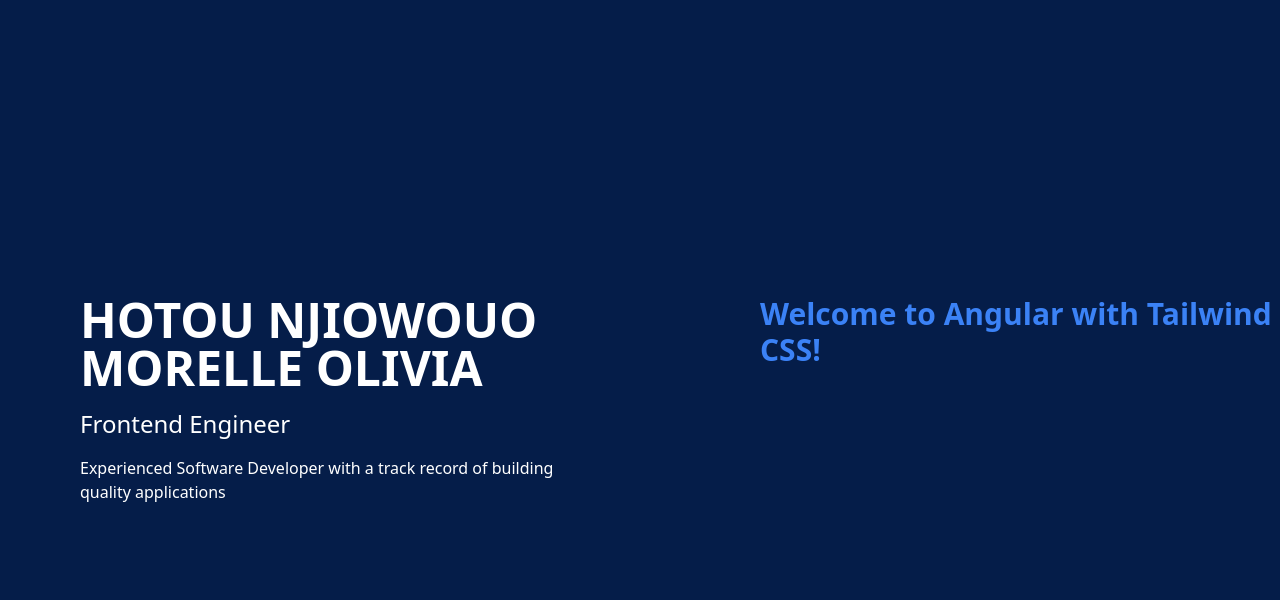
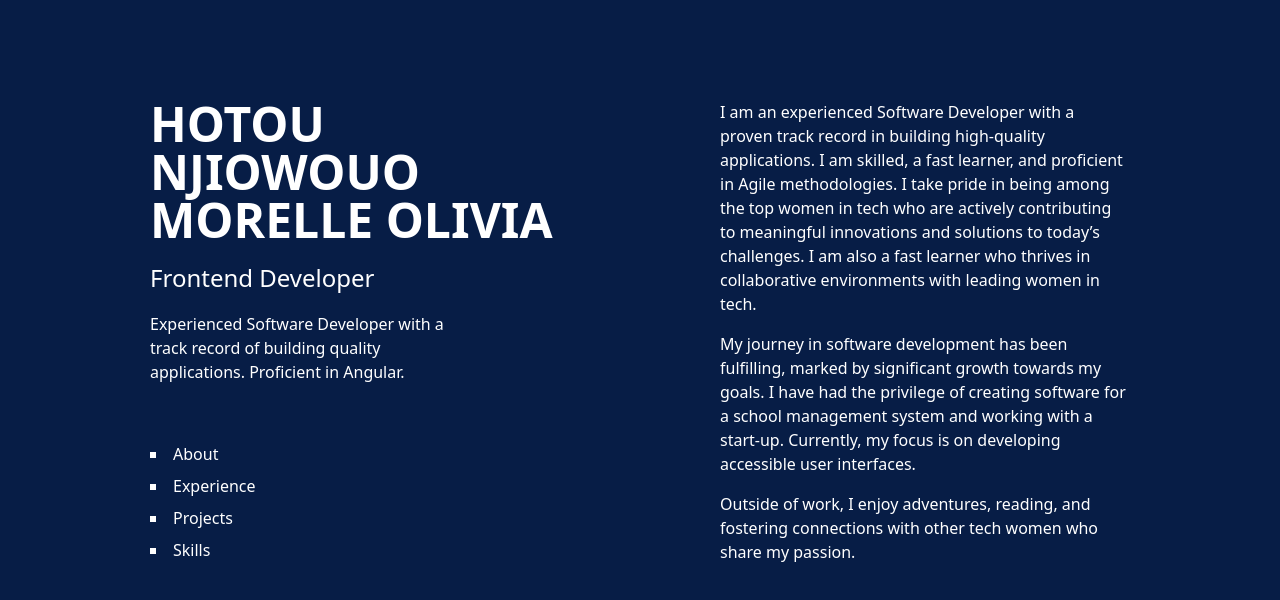
Before and after one commit to Morelle-Olivia/Hotou-Morelle-Portfolio, an Angular app: page / in a window 1280 px wide. Shown: the top 600 px of the page. Built offline with nearby package versions, Linux system fonts and the light colour scheme.

Commit message:
Modified the homepage to look more appeling and added a translation file.

```diff
--- a/package.json
+++ b/package.json
@@ -21,6 +21,8 @@
     "@angular/platform-server": "^18.2.0",
     "@angular/router": "^18.2.0",
     "@angular/ssr": "^18.2.9",
+    "@ngx-translate/core": "^15.0.0",
+    "@ngx-translate/http-loader": "^8.0.0",
     "express": "^4.18.2",
     "rxjs": "~7.8.0",
     "tslib": "^2.3.0",
--- a/src/app/app.component.html
+++ b/src/app/app.component.html
@@ -6,6 +6,14 @@
 <!-- * * * * * * * * * Delete the template below * * * * * * * * * -->
 <!-- * * * * * * * to get started with your project! * * * * * * * -->
 <!-- * * * * * * * * * * * * * * * * * * * * * * * * * * * * * * * -->
+
+<div>
+<!--  <h1>{{ 'HOME.TITLE' | translate }}</h1>-->
+<!--  <p>{{ 'HOME.DESCRIPTION' | translate }}</p>-->
+
+<!--  <button (click)="switchLanguage('en')">English</button>-->
+<!--  <button (click)="switchLanguage('fr')">Français</button>-->
+</div>
 
 <!--<style>-->
 <!--  :host {-->
--- /dev/null
+++ b/src/app/app.module.ts
@@ -0,0 +1,35 @@
+import {AppComponent} from './app.component';
+import {BrowserModule} from '@angular/platform-browser';
+import {NgModule} from '@angular/core';
+import {HttpClient, HttpClientModule} from '@angular/common/http';
+import {RouterModule} from '@angular/router';
+import {routes} from './app.routes';
+import {HomePageComponent} from './pages/home-page/home-page.component';
+import { TranslateModule, TranslateLoader } from '@ngx-translate/core';
+import {TranslateHttpLoader} from '@ngx-translate/http-loader';
+
+export function HttpLoaderFactory(http: HttpClient) {
+  return new TranslateHttpLoader(http, './assets/i18n/', '.json');
+}
+
+@NgModule({
+  declarations: [
+    AppComponent,
+    HomePageComponent
+  ],
+  imports: [
+    BrowserModule,
+    HttpClientModule,
+    TranslateModule.forRoot({
+      loader: {
+        provide: TranslateLoader,
+        useFactory: HttpLoaderFactory,
+        deps: [HttpClient],
+      },
+    }),
+    RouterModule.forRoot(routes),
+  ],
+  providers: [],
+  bootstrap: [AppComponent]
+})
+export class AppModule { }
--- a/src/app/pages/home-page/home-page.component.html
+++ b/src/app/pages/home-page/home-page.component.html
@@ -1,13 +1,36 @@
 <div class="bg-customBlue text-white">
-  <div class="flex ps-20 items-center h-screen">
+  <div class="p-[100px] px-[150px] h-screen">
     <div class="grid grid-cols-2 gap-40">
       <div class="grid grid-rows gap-4">
         <h1 class="text-5xl w-88 break-words font-bold">HOTOU NJIOWOUO MORELLE OLIVIA</h1>
-        <h2 class="text-2xl">Frontend Engineer</h2>
-        <h5 class="text-1xl">Experienced Software Developer with a track record of building quality applications</h5>
+        <h2 class="text-2xl">Frontend Developer</h2>
+        <h5 class="text-1xl w-80 break-words font-light">Experienced Software Developer with a track record of building quality applications. Proficient in Angular.</h5>
+        <ul class="list-[square] list-inside space-y-2 font-light cursor-pointer pt-10">
+          <a href="" class="active:font-bold hover:font-bold">
+            <li>About</li>
+          </a>
+          <li>Experience</li>
+          <li>Projects</li>
+          <li>Skills</li>
+        </ul>
       </div>
-      <div>
-        <h1 class="text-3xl font-bold text-blue-500">Welcome to Angular with Tailwind CSS!</h1>
+      <div class="text-1xl font-light ">
+        <p>
+          I am an experienced Software Developer with a proven track record in building high-quality applications.
+          I am skilled, a fast learner, and proficient in Agile methodologies. I take pride in being among the top women
+          in tech who are actively contributing to meaningful innovations and solutions to today’s challenges.
+          I am also a fast learner who thrives in collaborative environments with leading women in tech.
+        </p>
+        <p class="py-4">
+          My journey in software development has been fulfilling, marked by significant growth towards my goals.
+          I have had the privilege of creating software for a school management system and working with a start-up.
+          Currently, my focus is on developing accessible user interfaces.
+        </p>
+
+        <p >
+          Outside of work, I enjoy adventures, reading, and fostering connections with other tech women who share my passion.
+        </p>
+
 
       </div>
     </div>
--- /dev/null
+++ b/src/assets/i18n/en.json
@@ -0,0 +1,6 @@
+{
+  "HOME": {
+    "TITLE": "Welcome to My App",
+    "DESCRIPTION": "This is a sample description in English."
+  }
+}
--- /dev/null
+++ b/src/assets/i18n/fr.json
@@ -0,0 +1,6 @@
+{
+  "HOME": {
+    "TITLE": "Welcome to My App",
+    "DESCRIPTION": "This is a sample description in English."
+  }
+}
--- a/tailwind.config.js
+++ b/tailwind.config.js
@@ -6,7 +6,7 @@
   theme: {
     extend: {
       colors: {
-        customBlue: '#051D49'
+        customBlue: '#071D46'
       }
     },
   },
```
Also changed, not shown: src/app/app.component.ts (+9 -0 lines), src/app/translation-loader.ts (added, +7 -0 lines), 1 other file (tests, documents, lock files or other folders).
